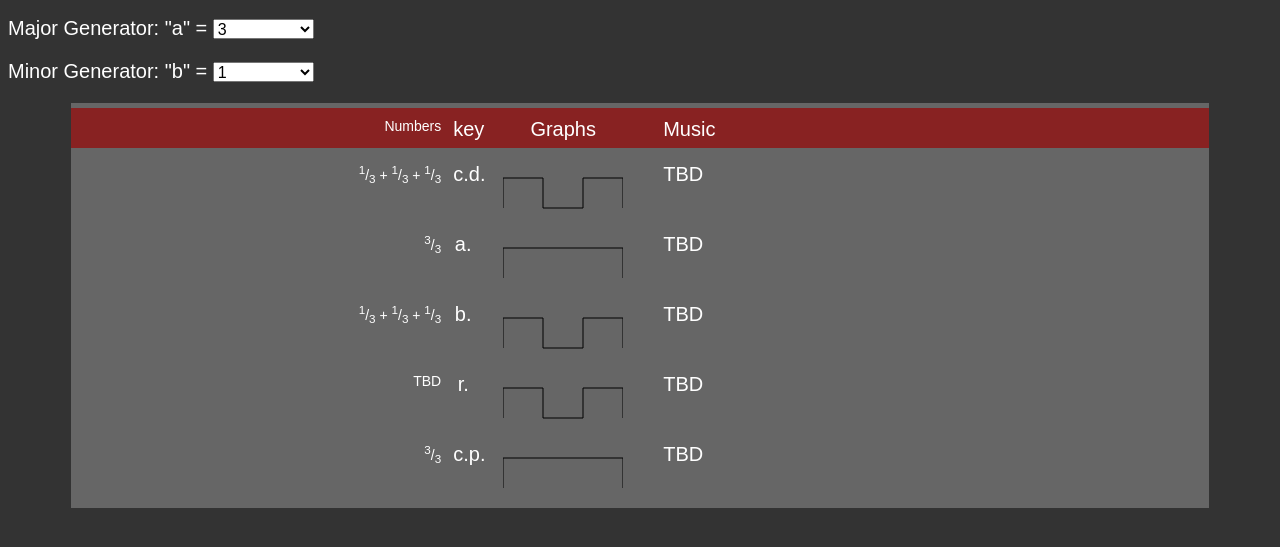
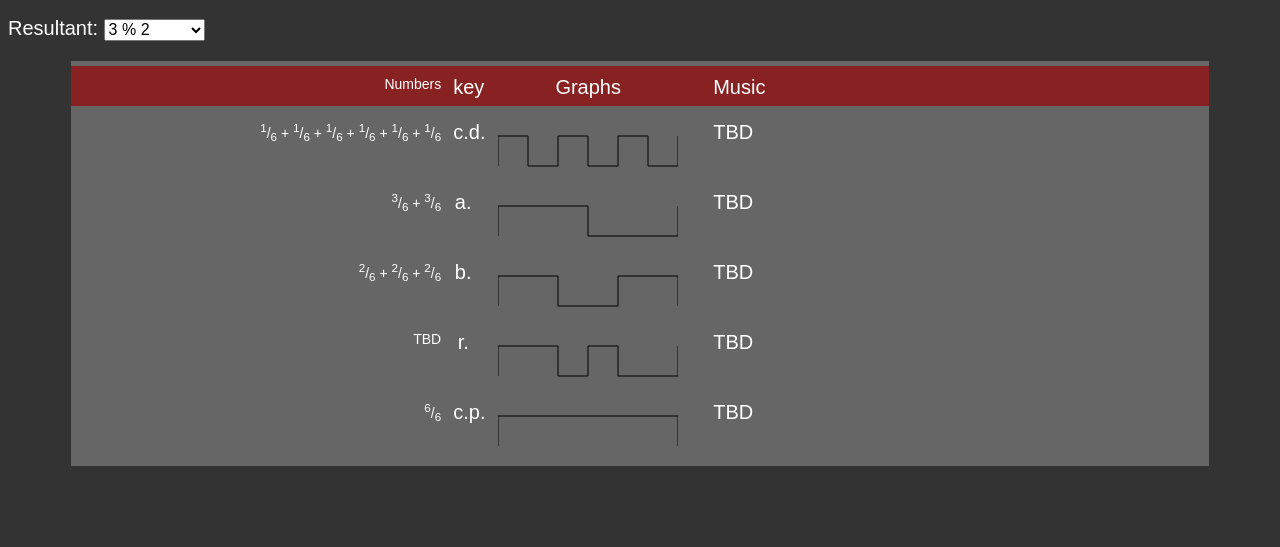
Before and after one commit to ndbrenton/schillinger, a plain HTML site: page index.html in a window 1280 px wide. Shown: the part 67-614 px from the top of the page. Drawn offline with Linux system fonts and the light colour scheme.

Commit message:
Add files via upload
Removed individual a and b menus, combining them into a single list of non-redundant resultants

```diff
--- a/css/schillinger.css
+++ b/css/schillinger.css
@@ -16,7 +16,7 @@ nav {
 }
 select {
     width: 8%;
-    height: 20px;
+    height: 22px;
     font-size: 16px;
 }
 #fig6 {
@@ -52,7 +52,7 @@ select {
     text-align: center;
 }
 .gra {
-    width: 160px;
+    width: 210px;
     text-align: center;
     margin: 0 10px 0 10px;
 }
--- a/index.html
+++ b/index.html
@@ -10,39 +10,45 @@
     <header>
         <h1>System of Musical Composition, Book 1: Rhythm</h1>
         <nav>
-            <p>Major Generator:  "a" =
-            <select id="select-a">
-                <option value="2">2</option>
-                <option value="3" selected>3</option>
-                <option value="4">4</option>
-                <option value="5">5</option>
-                <option value="6">6</option>
-                <option value="7">7</option>
-                <option value="8">8</option>
-                <option value="9">9</option>
-            </select>
-            </p>
-            <p>Minor Generator:  "b" =
-            <select id="select-b">
-                <option value="1" selected>1</option>
-                <option value="2">2</option>
-                <option value="3">3</option>
-                <option value="4">4</option>
-                <option value="5">5</option>
-                <option value="6">6</option>
-                <option value="7">7</option>
-                <option value="8">8</option>
-                <option value="9">9</option>
+            <p>Resultant:
+            <select id="select-r">
+                <option value="21">4 % 1</option>
+                <option value="31">5 % 1</option>
+                <option value="41">5 % 1</option>
+                <option value="51">5 % 1</option>
+                <option value="61">6 % 1</option>
+                <option value="71">7 % 1</option>
+                <option value="81">7 % 1</option>
+                <option value="91">7 % 1</option>
+                <option value="32" selected>3 % 2</option>
+                <option value="43">4 % 3</option>
+                <option value="52">5 % 2</option>
+                <option value="53">5 % 3</option>
+                <option value="54">5 % 4</option>
+                <option value="65">6 % 5</option>
+                <option value="72">7 % 2</option>
+                <option value="73">7 % 3</option>
+                <option value="74">7 % 4</option>
+                <option value="75">7 % 5</option>
+                <option value="76">7 % 6</option>
+                <option value="83">8 % 3</option>
+                <option value="85">8 % 5</option>
+                <option value="87">8 % 7</option>
+                <option value="92">9 % 2</option>
+                <option value="94">9 % 4</option>
+                <option value="95">9 % 5</option>
+                <option value="97">9 % 7</option>
+                <option value="98">9 % 8</option>
             </select>
         </p>
-        </nav>
+    </nav>
     </header>
     <article>
         <div id="fig6">
             <div class="row headers">
                 <div class="num header">Numbers</div>
                 <div class="key header">key</div>
-                <div class="gra header">Graphs</div>
+                <div class="gra header"id="gra-header">Graphs</div>
                 <div class="mus header">Music</div>
             </div>
 
--- a/js/schillinger.js
+++ b/js/schillinger.js
@@ -1,6 +1,6 @@
 /* MODEL */
 let a = 3;  // Major Generator
-let b = 1;  // Minor Generator
+let b = 2;  // Minor Generator
 let r = 'tbd';
 let cp = (a * b);  // Common Product
 let cd = (1 / cp); // Common Denominator
@@ -11,11 +11,14 @@ let bArr = [];
 let rArr = [];
 let cpArr = [];
 
-const cw = 120; // Canvas width
-const ch = 60;  // Canvas size
+let cw = 180; // Canvas width
+let ch = 60;  // Canvas height
 let hi = ch * (1/4); // Upper limit for graph line
 let lo = ch * (3/4); // Lower limit for graph line
 let y = lo;
+
+const resultant = document.getElementById('select-r');
+const graphHeader = document.getElementById('gra-header');
 
 const num_cd = document.querySelector('#num-cd'); // cd
 const num_a = document.querySelector('#num-a'); // a
@@ -34,24 +37,28 @@ const ctxr = canvasr.getContext('2d');
 const canvascp = document.querySelector('#canvas-cp');
 const ctxcp = canvascp.getContext('2d');
 
-
-const majorGeneratorSelector = document.getElementById('select-a');
-const minorGeneratorSelector = document.getElementById('select-b');
-
-
+resultant.addEventListener('change', function() {
+    a = resultant.value.charAt(0)
+    b = resultant.value.charAt(1)
+//    bArr = [];
+    cp = (a * b);  // Common Product
+    cd = (1 / cp); // Common Denominator
+    if (cp > 15) {
+        cw = 180;
+    } else {
+        cw = 180;
+    }
+    octopus();
+})
 
 /* OCTOPUS */
 function octopus() {
-
-
-
-
-
-    console.log('calculating numbers');
-    cdArr = [];
-    aArr = [];
-    rArr = [];
-    cpArr = [];
+    console.clear();
+    console.log(`${a} % ${b}`);
+    console.log(`c.d. = ${cd}`)
+    console.log(`  a. = ${a}`)
+    console.log(`  b. = ${b}`)
+    console.log(`c.p. = ${cp}`);
 
     findcd();
     num_cd.innerHTML = cdArr.join('  +  ');
@@ -68,59 +75,44 @@ function octopus() {
 }
 octopus();
 
-majorGeneratorSelector.addEventListener('change', function() { // When a new 'a' is selected
-    a = majorGeneratorSelector.value;
-    bArr = [];
-    cp = (a * b);  // Common Product
-    cd = (1 / cp); // Common Denominator
-    octopus();
-})
-minorGeneratorSelector.addEventListener('change', function() { // When a new 'b' is selected
-    b = minorGeneratorSelector.value;  // Minor Generator
-    bArr = [];
-    cp = (a * b);  // Common Product
-    cd = (1 / cp); // Common Denominator
-    octopus();
-})
-
 
 /* VIEW */
 function findcd() {
+    cdArr = [];
     for (i = 1; i <= cp; i++) {
         cdArr.push(`<sup>1</sup>/<sub>${cp}</sub>`);
     }
-    console.log(`cd: ${cd}`)
 }
 function finda() {  // a, cp, aArr
-    if (a == cp) {  // if a is same as common product
-        aArr.push(`<sup>${a}</sup>/<sub>${cp}</sub>`);  // do only once
-        console.log('if only...');
+    aArr = [];
+    if (a == cp) {  // if a == common product, do only once
+        aArr.push(`<sup>${a}</sup>/<sub>${cp}</sub>`);  // console.log(`${b} a's: iteration: ${b}`);
     } else {
-        for (i = 0; i < 1;) {  // add a to itself for another pass
-            i = i + (a / cp);
+        for (i = 0; i < 0.999999;) {  // add a to itself for another pass
+            i = i + (a / cp); // console.log(`${b} a's: iteration: ${i}`)
             aArr.push(`<sup>${a}</sup>/<sub>${cp}</sub>`);
         }
     }
-    console.log(`a: ${a}`)
 }
 function findb() {
+    bArr = [];
     for (i = 0; i < 0.999999;) {
-        i = i + (b / cp);
+        i = i + (b / cp); // console.log(`${a} b's: iteration: ${i}`)
         bArr.push(`<sup>${b}</sup>/<sub>${cp}</sub>`);
     }
-    console.log(`b: ${b}`)
 }
 function findr() {
+    rArr = [];
 //    console.log('TBD calculating fractions for resultant.');
 //    console.log(`r: ${r}`)
 }
 function findcp() {
+    cpArr = [];
     if (cp <= 15) {
         cpArr.push(`<sup>${cp}</sup>/<sub>${cp}</sub>`);
     } else {
-        cpArr.push('over fifteen');
+        cpArr.push(`over fifteen! . . . <sup>${cp}</sup>/<sub>${cp}</sub>`);
     }
-    console.log(`cp: ${cp}`);
 }
 
 
@@ -144,7 +136,6 @@ function setupGraph(canvas, ctx) {
     ctx.beginPath();    // create the path
     ctx.moveTo(0,y);    // set starting point position
 }
-
 function drawGraphs() {
 // common denominator
     setupGraph(canvascd, ctxcd);
@@ -203,7 +194,6 @@ function drawGraphs() {
     }
     endGraph(ctxcp);
 } // end drawGraphs();
-
 function endGraph(canvas, generator) {
     if (generator) {
         rArr.push(cw);
```
Also changed, not shown: 1 other file.
